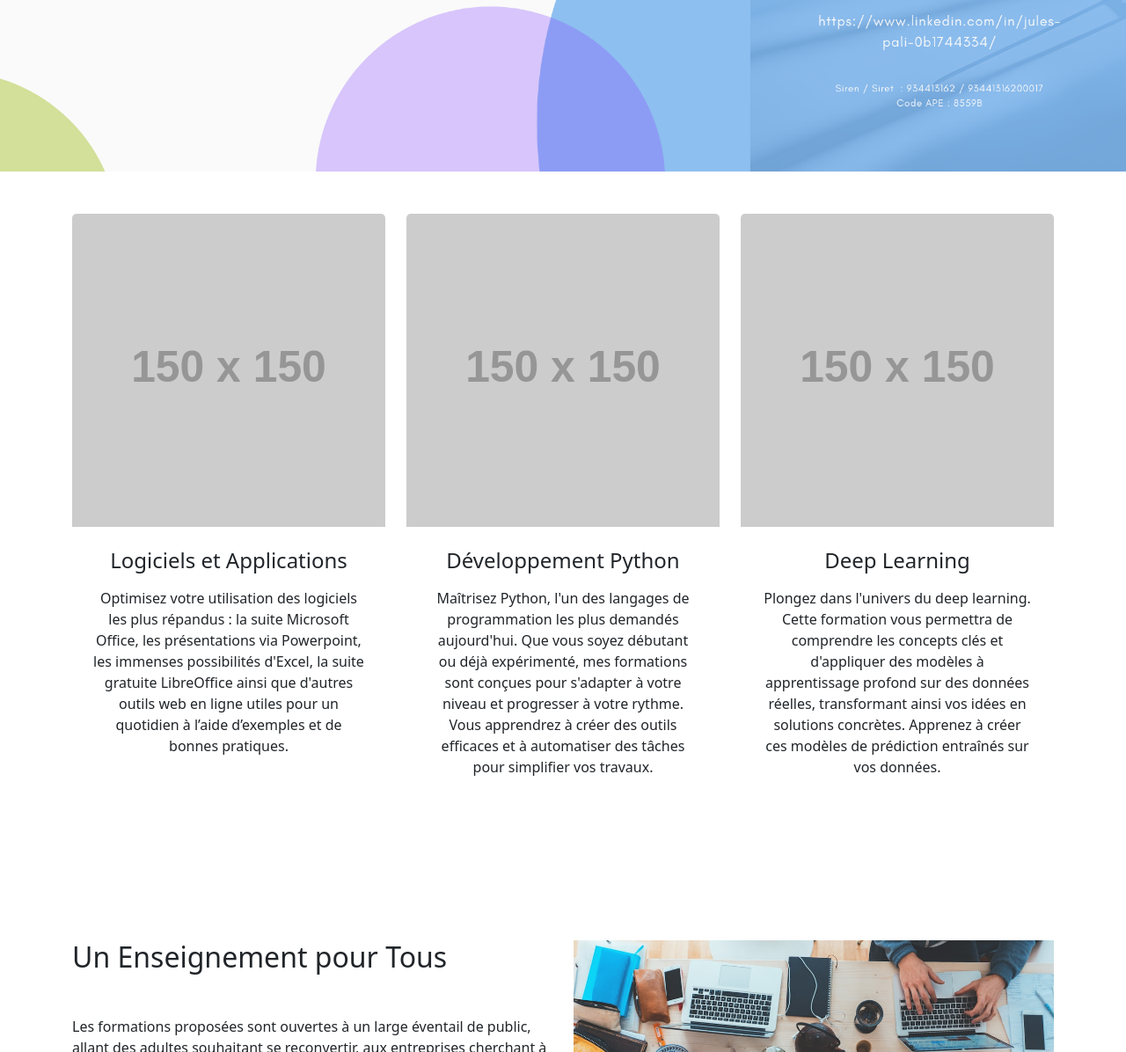
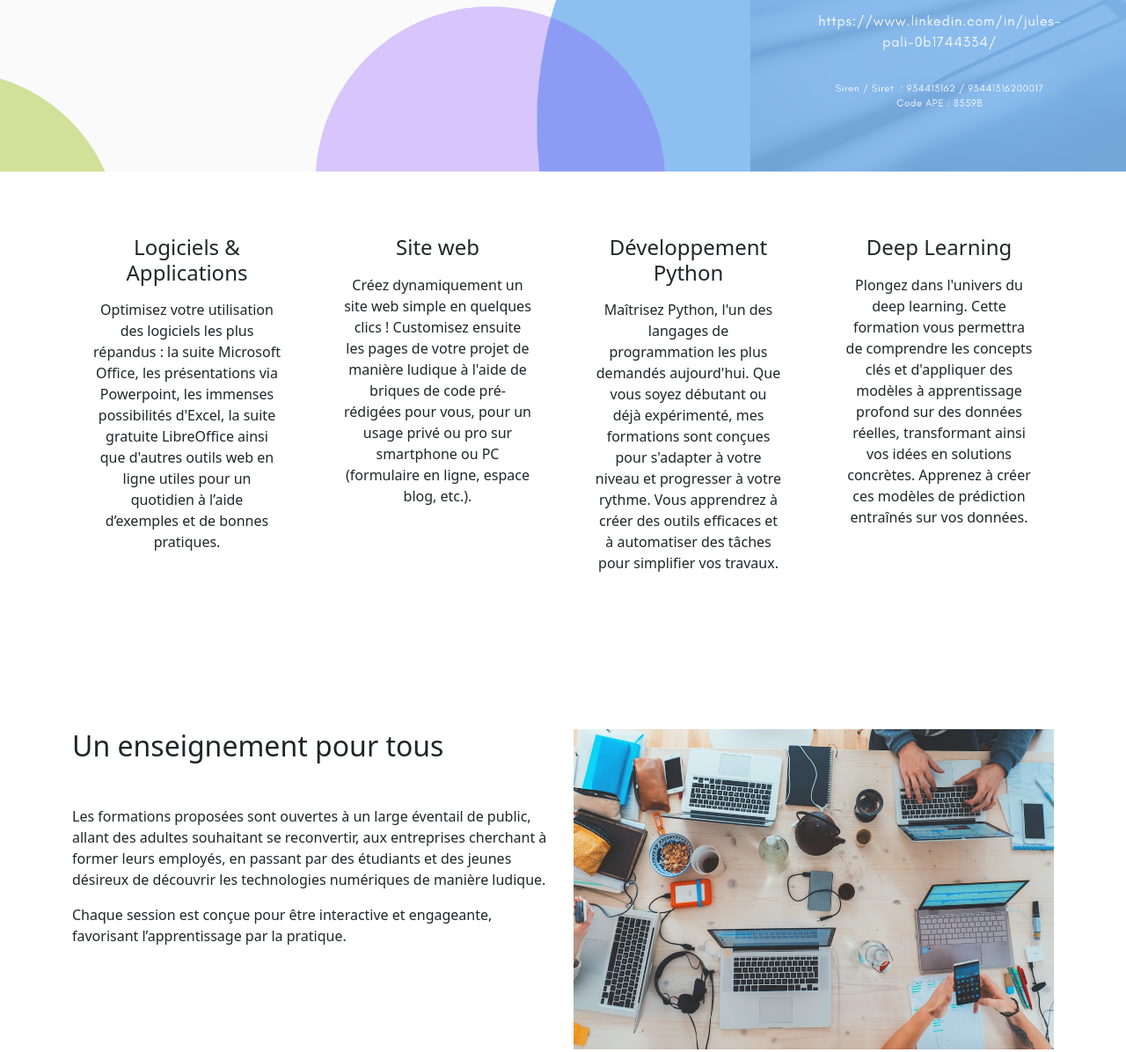
Before and after one commit to JulesPali/Devcom, a plain HTML site: page index.html in a window 1280 px wide. Shown: the part 1594-2790 px from the top of the page at 88% size. Drawn offline with nearby package versions, Linux system fonts and the light colour scheme; placeholder pictures from the web are drawn by us.

Commit message:
Update index.html

```diff
--- a/index.html
+++ b/index.html
@@ -110,27 +110,32 @@
     <main class="container mt-5">
         <!-- Triple Section -->
         <section class="triple-section row text-center">
-            <div class="col-12 col-md-4 mb-4">
+            <div class="col-12 col-md-3 mb-3">
                 <div class="card">
-                    <img src="https://via.placeholder.com/150" class="card-img-top" alt="Logiciels">
                     <div class="card-body">
-                        <h3>Logiciels et Applications</h3>
+                        <h3>Logiciels & Applications</h3>
                         <p>Optimisez votre utilisation des logiciels les plus répandus : la suite Microsoft Office, les présentations via Powerpoint, les immenses possibilités d'Excel, la suite gratuite LibreOffice ainsi que d'autres outils web en ligne utiles pour un quotidien à l’aide d’exemples et de bonnes pratiques.</p>
                     </div>
                 </div>
             </div>
-            <div class="col-12 col-md-4 mb-4">
+            <div class="col-12 col-md-3 mb-3">
                 <div class="card">
-                    <img src="https://via.placeholder.com/150" class="card-img-top" alt="Python">
+                    <div class="card-body">
+                        <h3>Site web</h3>
+                        <p>Créez dynamiquement un site web simple en quelques clics ! Customisez ensuite les pages de votre projet de manière ludique à l'aide de briques de code pré-rédigées pour vous, pour un usage privé ou pro sur smartphone ou PC (formulaire en ligne, espace blog, etc.).</p>
+                    </div>
+                </div>
+            </div>
+            <div class="col-12 col-md-3 mb-3">
+                <div class="card">
                     <div class="card-body">
                         <h3>Développement Python</h3>
                         <p>Maîtrisez Python, l'un des langages de programmation les plus demandés aujourd'hui. Que vous soyez débutant ou déjà expérimenté, mes formations sont conçues pour s'adapter à votre niveau et progresser à votre rythme. Vous apprendrez à créer des outils efficaces et à automatiser des tâches pour simplifier vos travaux.</p>
                     </div>
                 </div>
             </div>
-            <div class="col-12 col-md-4 mb-4">
+            <div class="col-12 col-md-3 mb-3">
                 <div class="card">
-                    <img src="https://via.placeholder.com/150" class="card-img-top" alt="Deep Learning">
                     <div class="card-body">
                         <h3>Deep Learning</h3>
                         <p>Plongez dans l'univers du deep learning. Cette formation vous permettra de comprendre les concepts clés et d'appliquer des modèles à apprentissage profond sur des données réelles, transformant ainsi vos idées en solutions concrètes. Apprenez à créer ces modèles de prédiction entraînés sur vos données. </p>
@@ -139,10 +144,11 @@
             </div>
         </section>
 
+
 <!-- Section Type 1 -->
 <section class="section-type-1 row">
     <div class="col-12 col-md-6 order-2 order-md-1">
-        <h2>Un Enseignement pour Tous</h2>
+        <h2>Un enseignement pour tous</h2>
 		<p><br></p>
         <p>Les formations proposées sont ouvertes à un large éventail de public, allant des adultes souhaitant se reconvertir, aux entreprises cherchant à former leurs employés, en passant par des étudiants et des jeunes désireux de découvrir les technologies numériques de manière ludique.</p>
         <p>Chaque session est conçue pour être interactive et engageante, favorisant l’apprentissage par la pratique. </p>
@@ -155,7 +161,7 @@
 <!-- Section Type 2 -->
 <section class="section-type-2 row">
     <div class="col-12 col-md-6 order-2 order-md-1">
-        <h2>Pourquoi Choisir Devcom ?</h2>
+        <h2>Pourquoi choisir Devcom ?</h2>
 		<p><br></p>
         <p>Choisir Devcom, c'est opter pour un formateur indépendant passionné par l'informatique et l'enseignement. </p>
         <p>A l’aide de mon expérience, je m'engage à fournir des formations de qualité qui vous donneront les éléments nécessaires pour optimiser votre quotidien.</p>
```
